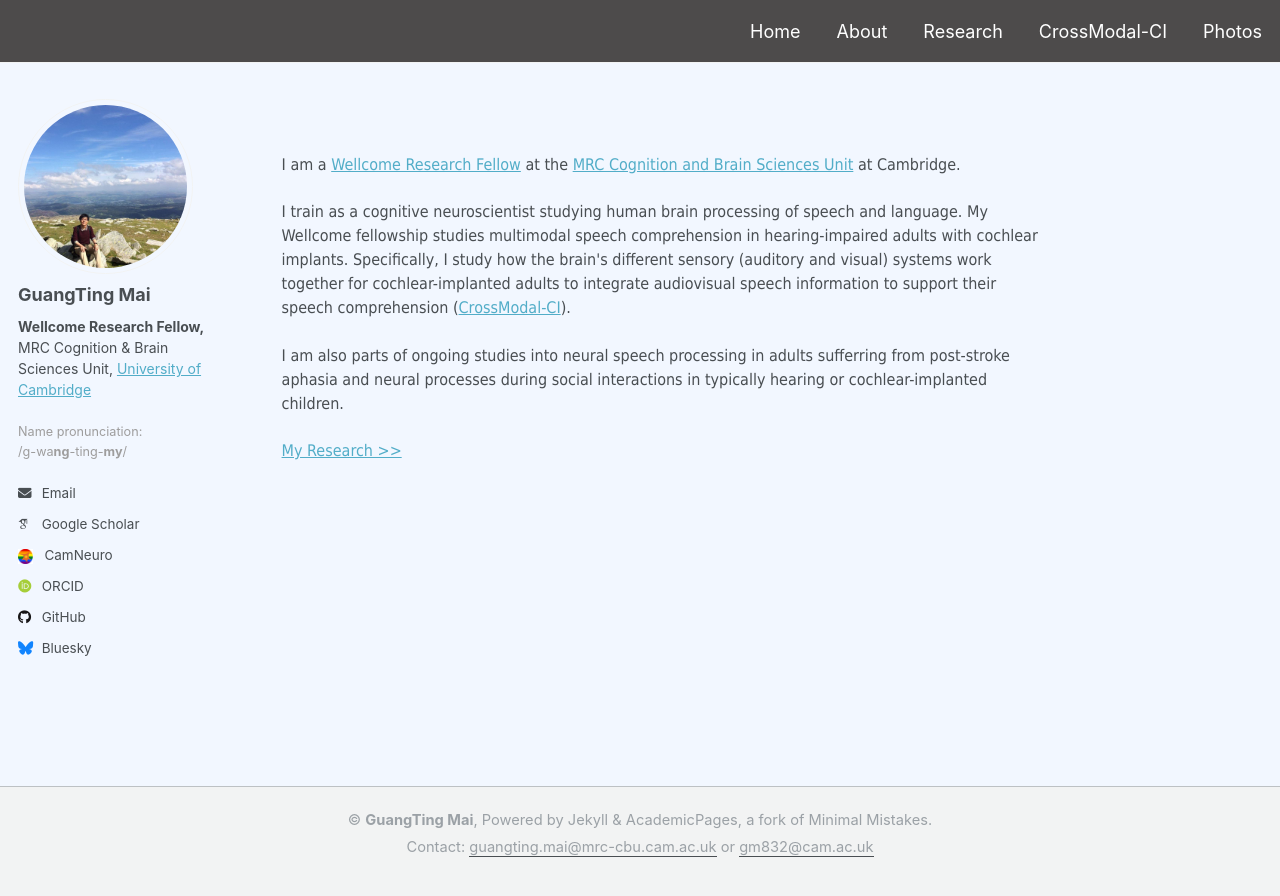
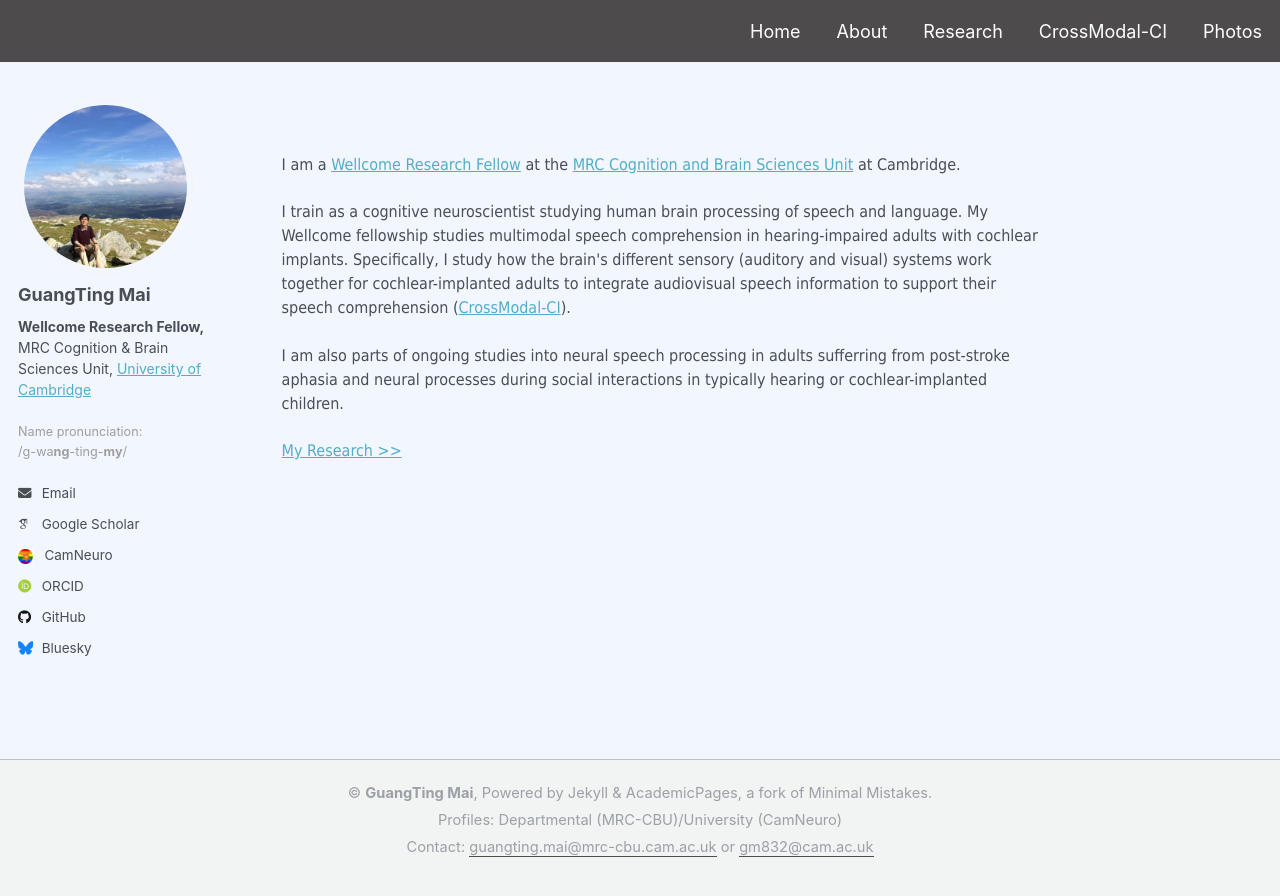
Before and after one commit to guangtingmai/guangtingmai.github.io, a Jekyll site: the page built from _pages/readme.html, in a window 1280 px wide. Shown: the top 896 px of the page. Built offline with Jekyll 4.4.1, drawn with Linux system fonts in a browser that asks for light colours; some web fonts are replaced.

Commit message:
Update footer.html

```diff
--- a/_includes/footer.html
+++ b/_includes/footer.html
@@ -1,5 +1,6 @@
 <p align="center"><span style="font-size: 11pt";line-height: 1.1;display: block>© <strong>{{ site.name | default: site.title }}</strong>, Powered by <a href="https://jekyllrb.com" target="_blank">Jekyll</a>
   & <a href="https://github.com/academicpages/academicpages.github.io" target="_blank">AcademicPages</a>, a fork of
   <a href="https://mmistakes.github.io/minimal-mistakes/" target="_blank">Minimal Mistakes</a>.<br>
+  Profiles:  <a href="https://www.mrc-cbu.cam.ac.uk/people/guangting.mai/">Departmental (MRC-CBU)</a>/<a href="https://neuroscience.cam.ac.uk/member/gm832/">University (CamNeuro)</a><br>
   Contact: <a href="mailto:guangting.mai@mrc-cbu.cam.ac.uk"><u>guangting.mai@mrc-cbu.cam.ac.uk</u></a> or <a href="mailto:gm832@cam.ac.uk"><u>gm832@cam.ac.uk</u></a></span>
 </p>
```
